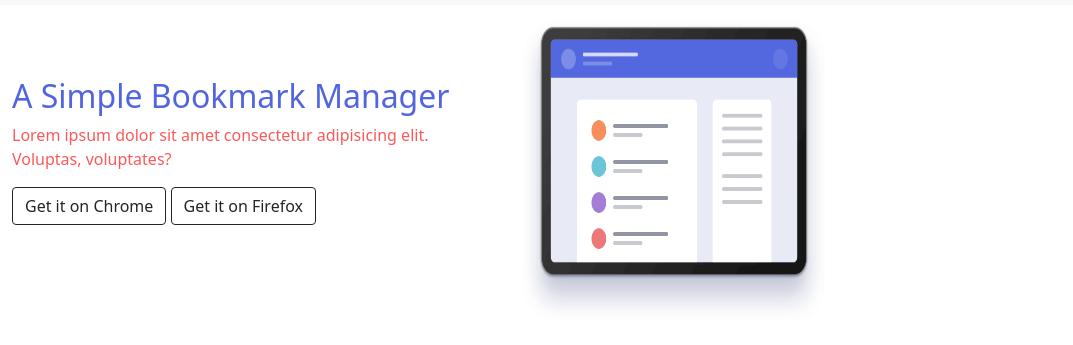
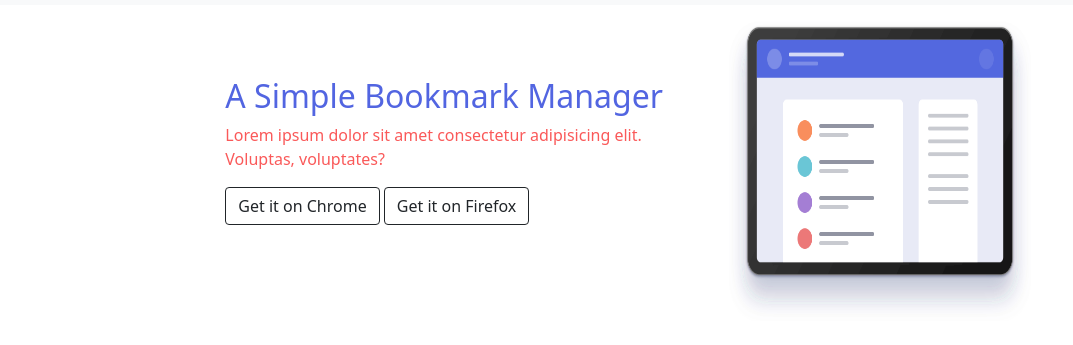
Before and after one commit to Shmarte1970/BcnActiva_ReactJS, a plain HTML site: page Exercici1_Sprint2/index.html in a window 1280 px wide. Shown: the part 51-396 px from the top of the page, without its empty margins (0-1073 px from the left). Drawn offline with nearby package versions, Linux system fonts and the light colour scheme.

Commit message:
Exercici1_Sprint2

```diff
--- a/Exercici1_Sprint2/index.html
+++ b/Exercici1_Sprint2/index.html
@@ -49,8 +49,8 @@
       </nav>
 
       <!-- Manager -->
-<section class="container-fluid d-flex justify-contetn-center serv-fila">
-    <div class="col-lg-8 col-md-12 col-sm-12 d-flex icon-wrap">
+<section class=" col-lg-8 container-fluid d-flex justify-contetn-center serv-fila">
+    <div class="col-md-12 col-sm-12 d-flex icon-wrap">
         <div>
             <h1 class="fs-2 mt-5 pt-4 fw-blod text-primary"><span> A Simple Bookmark Manager</span></h1>
         <p class="text-secondary">Lorem ipsum dolor sit amet consectetur adipisicing elit. Voluptas, voluptates?</p>
```
